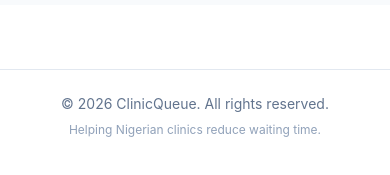
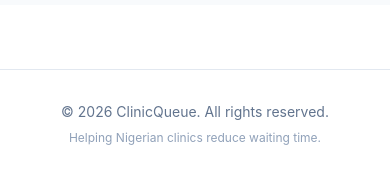
Before and after one commit to whymamman-spec/clinic-queue, a React (Vite) app in the folder client/: page / in a window 390 px wide. Shown: the part 915-1090 px from the top of the page. Built offline with nearby package versions, Linux system fonts and the light colour scheme; no server answers.

Commit message:
Complete responsive design polish

```diff
--- a/client/src/components/layout/Footer.jsx
+++ b/client/src/components/layout/Footer.jsx
@@ -3,7 +3,7 @@
 
   return (
     <footer className="border-t border-slate-200 bg-white mt-16">
-      <div className="max-w-7xl mx-auto px-4 py-6 text-center">
+      <div className="max-w-7xl mx-auto px-4 py-8 text-center">
         <p className="text-sm text-slate-500">
           © {currentYear} ClinicQueue. All rights reserved.
         </p>
```
